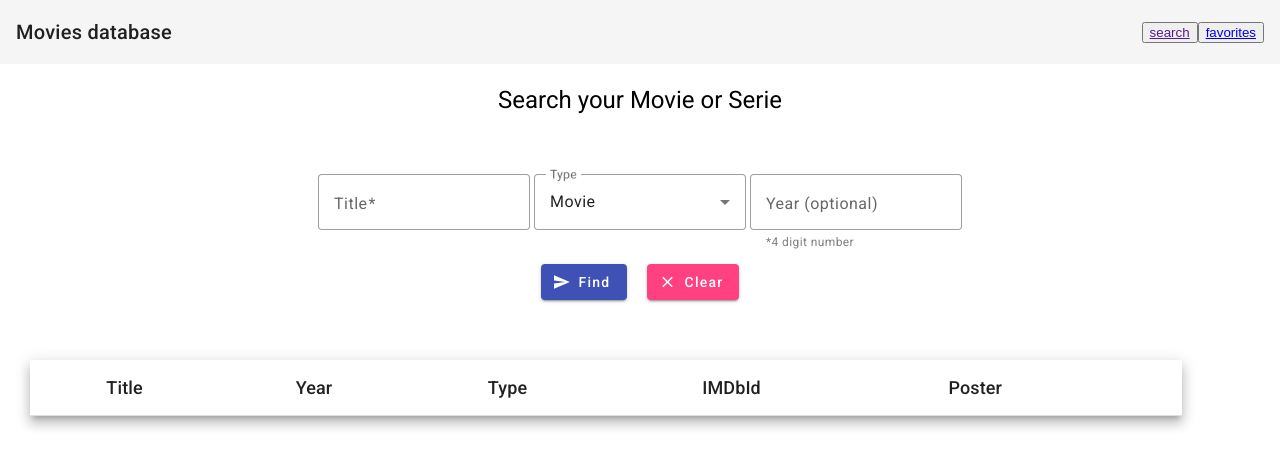
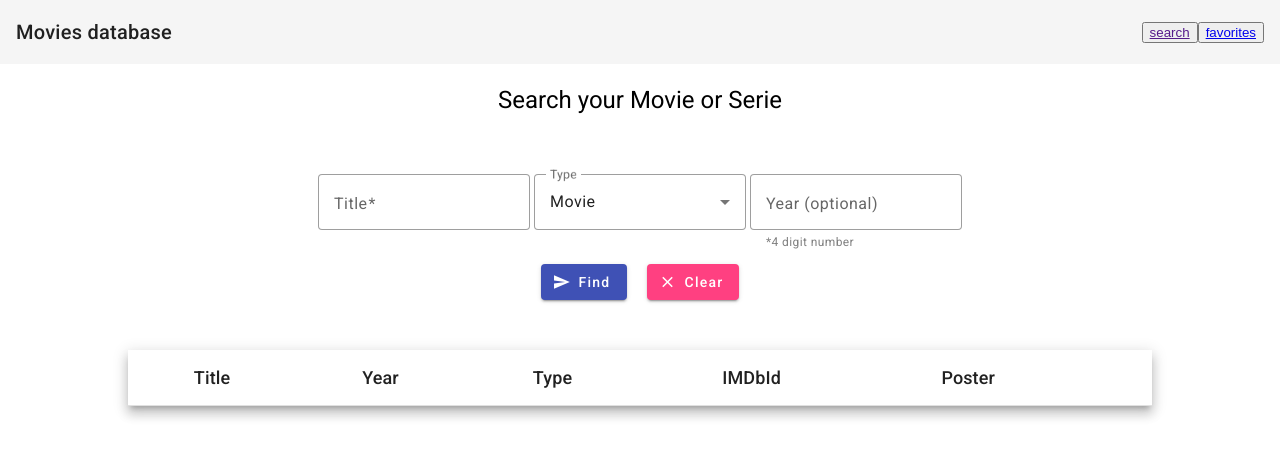
Before and after one commit to EduGese/ScreenPulse-frontApp, an Angular app: page / in a window 1280 px wide. Shown: the top 468 px of the page. Built offline with nearby package versions, Linux system fonts and the light colour scheme.

Commit message:
Align table horizontally

```diff
--- a/src/app/search/pages/search.component.css
+++ b/src/app/search/pages/search.component.css
@@ -1,24 +1,23 @@
-form{
+.table {
+    margin: 20px auto 20px auto;
+    width: 80%;
+}
+form {
   margin: 0 auto;
   width: 90%;
   text-align: center;
   padding: 20px;
 }
-mat-hint{
+mat-hint {
   color: gray;
 }
-h1{
+h1 {
   text-align: center;
   padding: 20px;
 }
-mat-form-field{
+mat-form-field {
   margin: 2px;
 }
-button{
+button {
   margin: 10px;
 }
-
-  .table{
-    padding: 30px;
-    width: 90%;
-  }
```
Lines whose indentation alone changed are shown as unchanged.
